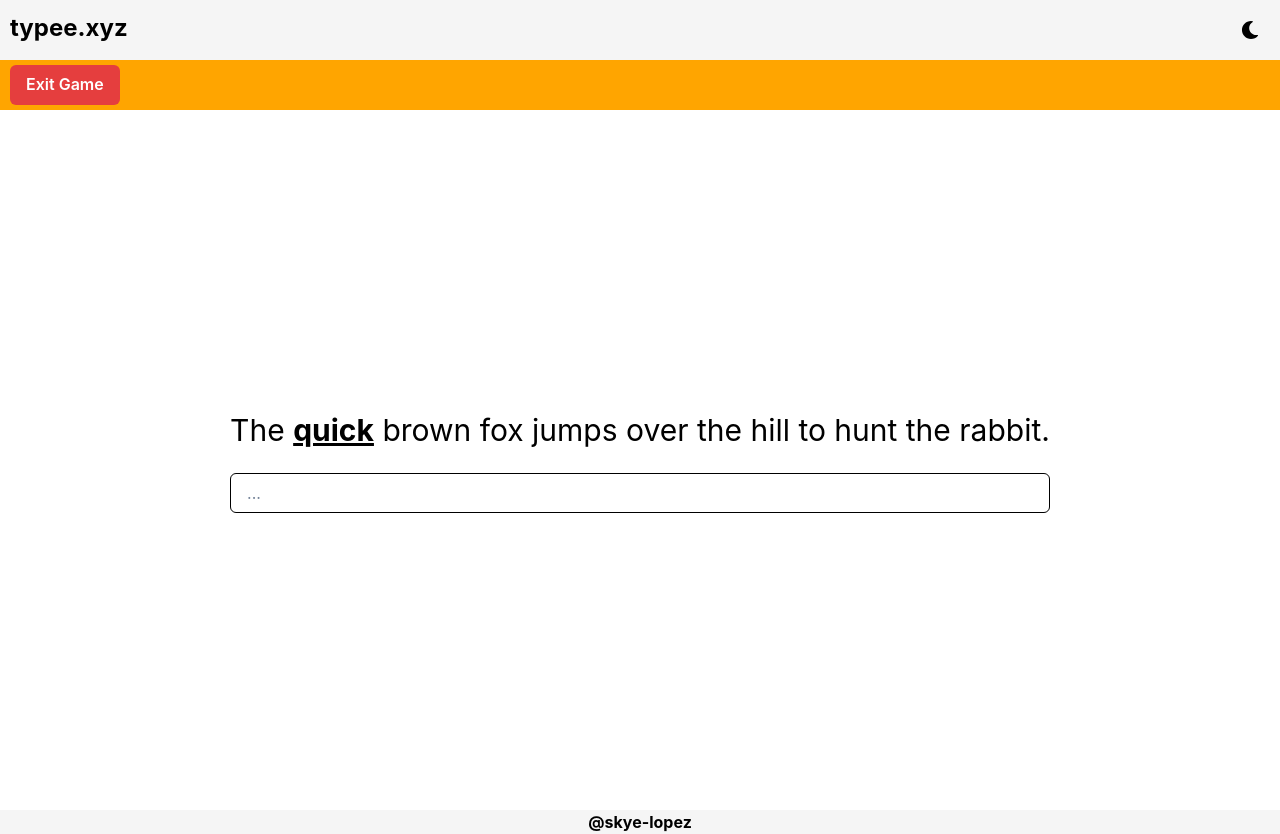
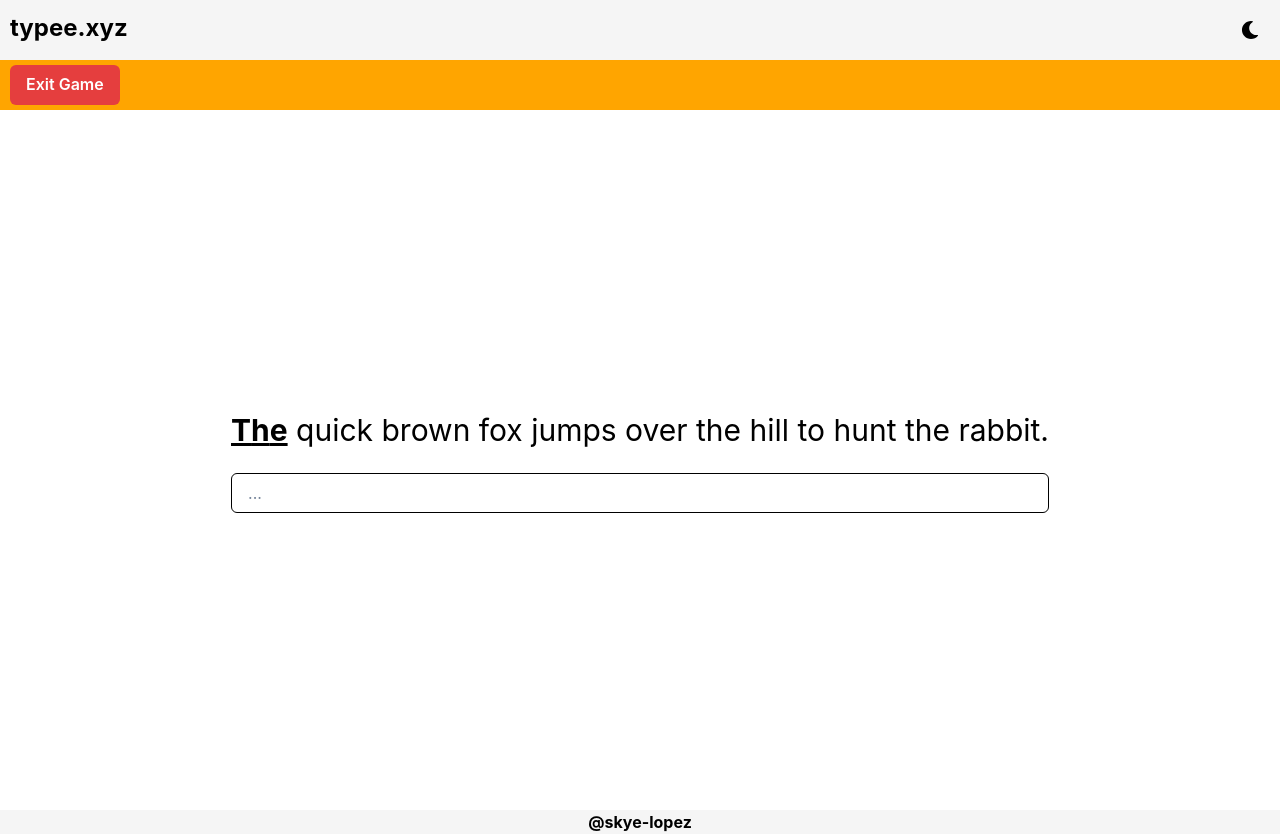
Before and after one commit to skye-lopez/typee, a React (Create React App) app: page / in a window 1280 px wide. Built offline with nearby package versions, Linux system fonts and the light colour scheme.

Commit message:
Basic word highlight and cursor follow

```diff
--- a/src/components/Game.tsx
+++ b/src/components/Game.tsx
@@ -20,9 +20,16 @@ export default function Game() {
         return data[Math.floor(Math.random() * data.length)];
     }
 
+    function handleInput(e: any) {
+        setUserWord(() => e.target.value);
+    }
+
     const [gamePrompt, setGamePrompt] = useState(getNewPrompt())
     const [words, setWords] = useState<string[]>([]);
-    const [wordIdx, setWordIdx] = useState(2);
+    const [wordIdx, setWordIdx] = useState(0);
+    const [userWord, setUserWord] = useState("");
+    const [userIdx, setUserIdx] = useState(0);
+
 
     useEffect(() => {
         if (gameState !== "select") {
@@ -46,6 +53,14 @@ export default function Game() {
         }
     }, [gameState]);
 
+    useEffect(() => {
+        setUserIdx(userWord.length-1);
+        if (userWord === words[wordIdx]) {
+            setUserWord("");
+            setWordIdx((o) => o + 1);
+        }
+    }, [userWord]);
+
     return (
         <Flex direction="column">
             <Flex>
@@ -61,10 +76,10 @@ export default function Game() {
                 gameState === 'select' ? (<GameSelection setGameState={setGameState} />) :
                 (<Flex flexDirection="column" maxWidth="75%">
                     <Flex flexDirection="row" flexWrap="wrap">
-                        { words?.map((w, idx) => (<Word word={w} idx={idx} selected={wordIdx === idx}/>))}
+                        { words?.map((w, idx) => (<Word word={w} idx={idx} selected={wordIdx === idx} userWord={userWord} userIdx={userIdx} />))}
                     </Flex>
                     <Flex marginTop="20px">
-                        <Input placeholder="..." border="1px"/>
+                        <Input placeholder="..." border="1px" value={userWord} onChange={handleInput}/>
                     </Flex>
                 </Flex>)
             }
--- a/src/components/Word.tsx
+++ b/src/components/Word.tsx
@@ -11,19 +11,25 @@ interface WordProps {
     word: string
     idx: number
     selected: boolean
+    userWord: string
+    userIdx: number
 }
 
-export default function Word({ word, idx, selected } : WordProps) {
+export default function Word({ word, idx, selected, userWord, userIdx } : WordProps) {
     return (
         <Flex>
             {
+                 selected && word === " " ?
+                 (<Flex minWidth="10px" bg={"red"}>{" "}</Flex>):
                   selected ?
-                (<Text
+                  word.split('').map((char, i) =>
+                      <Text
                           fontWeight="bold"
                           textDecoration="underline"
                           fontSize="3xl"
+                          color={i === userIdx ? 'red' : 'inherit'}
                       >
-                    {word}
+                          {char}
                       </Text>) :
                   (<Text fontSize="3xl">{ word !== " " ? word : <span>&nbsp;</span>}</Text>)
             }
```
Lines whose indentation alone changed are shown as unchanged.
